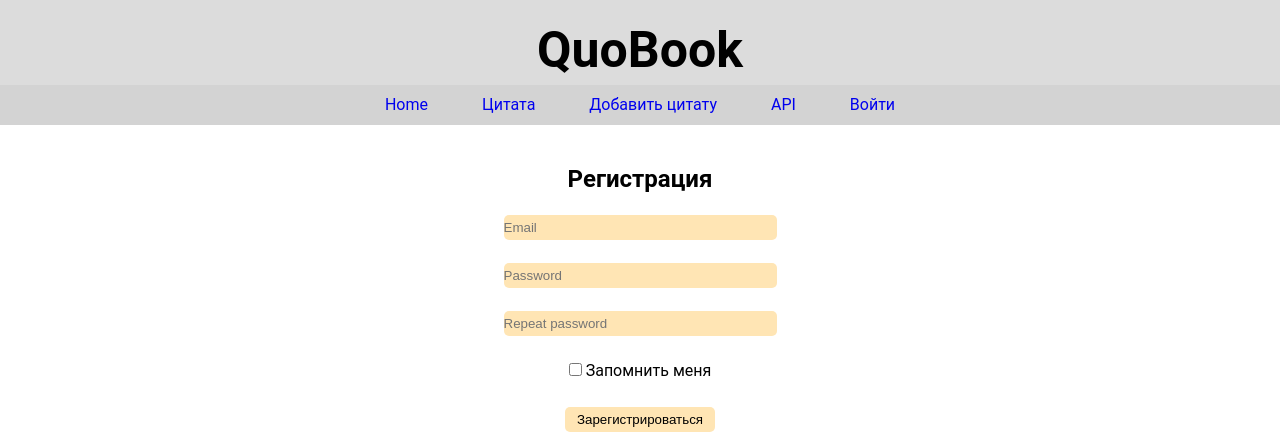
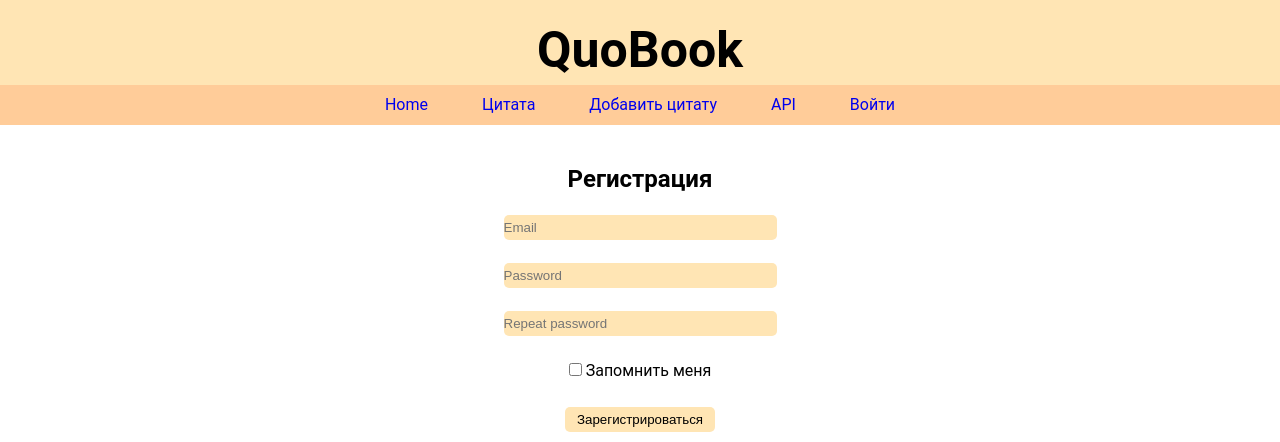
Before and after one commit to VGgog/QuoBook2.0, a Flask app: page /registration in a window 1280 px wide. Shown: the top 442 px of the page. Run offline with Flask 2, Linux system fonts and the light colour scheme.

Commit message:
Change color in heading

```diff
--- a/app/static/css/style.css
+++ b/app/static/css/style.css
@@ -19,14 +19,14 @@ h1{
 	text-align: center;
 	font-size: 50px;
 	height: 85px;
-	background: #DCDCDC;
+	background: #ffe5b4;
 	line-height: 2em;
 }
 .header_links{
 	height: 40px;
 	position: fixed;
 	text-align: center;
-	background: #D3D3D3;
+	background: #FFCC99;
   width: 100%;
 
 }
```
